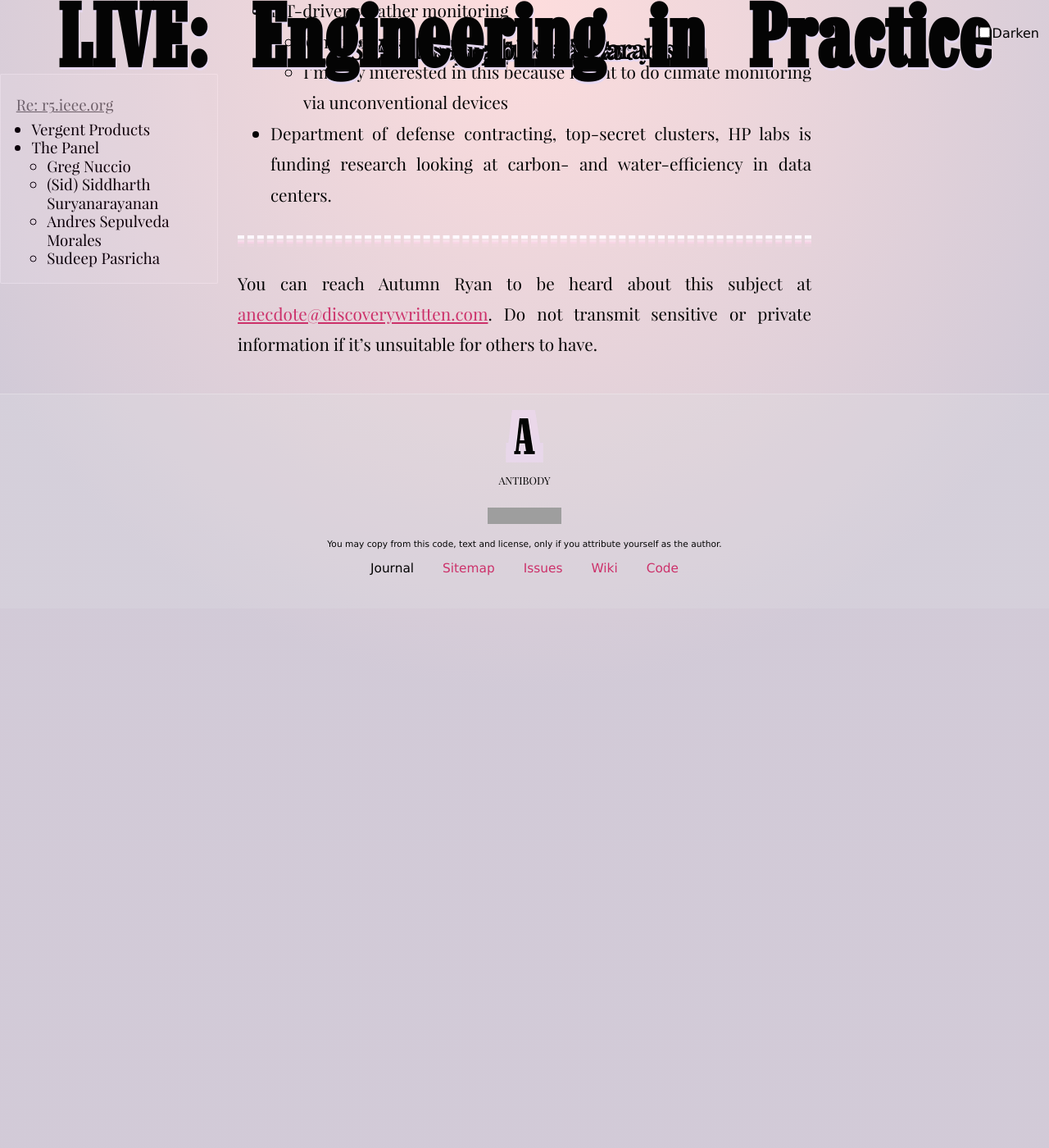
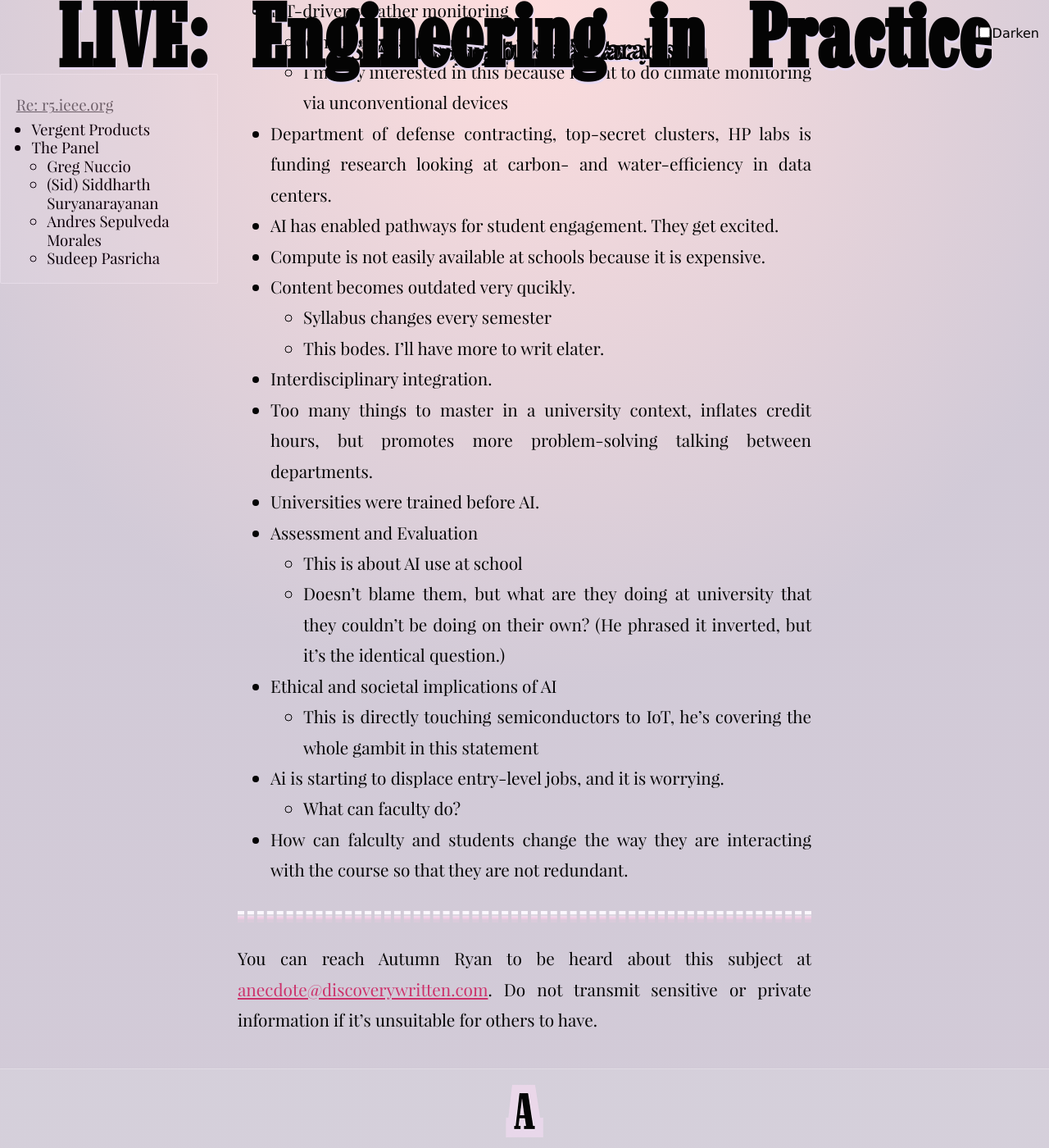
Before and after one commit to tiliv/antibody, a Jekyll site: the page built from docs/journal/autumn-ryan-Engineering-in-Practice/index.md, in a window 1280 px wide and 1400 px high, scrolled down 5738 px. Shown: the whole window at 82% size. Built offline with Jekyll 4.4.1, drawn with Linux system fonts in a browser that asks for light colours; before the commit the page ends 6480 px from its top, so only the background shows below that; grey boxes are pictures that could not be loaded.

Commit message:
Finish live notes on panel introductions

```diff
--- a/docs/journal/autumn-ryan-Engineering-in-Practice/index.md
+++ b/docs/journal/autumn-ryan-Engineering-in-Practice/index.md
@@ -119,3 +119,19 @@ I got to sit next to Andres at the networking segment, before I realized he was
   - What, tell me more
   - I'm very interested in this because I want to do climate monitoring via unconventional devices
 - Department of defense contracting, top-secret clusters, HP labs is funding research looking at carbon- and water-efficiency in data centers.
+- AI has enabled pathways for student engagement. They get excited.
+- Compute is not easily available at schools because it is expensive.
+- Content becomes outdated very qucikly.
+  - Syllabus changes every semester
+  - This bodes. I'll have more to writ elater.
+- Interdisciplinary integration.
+- Too many things to master in a university context, inflates credit hours, but promotes more problem-solving talking between departments.
+- Universities were trained before AI.
+- Assessment and Evaluation
+  - This is about AI use at school
+  - Doesn't blame them, but what are they doing at university that they couldn't be doing on their own? (He phrased it inverted, but it's the identical question.)
+- Ethical and societal implications of AI
+  - This is directly touching semiconductors to IoT, he's covering the whole gambit in this statement
+- Ai is starting to displace entry-level jobs, and it is worrying.
+  - What can faculty do?
+- How can falculty and students change the way they are interacting with the course so that they are not redundant.
```
